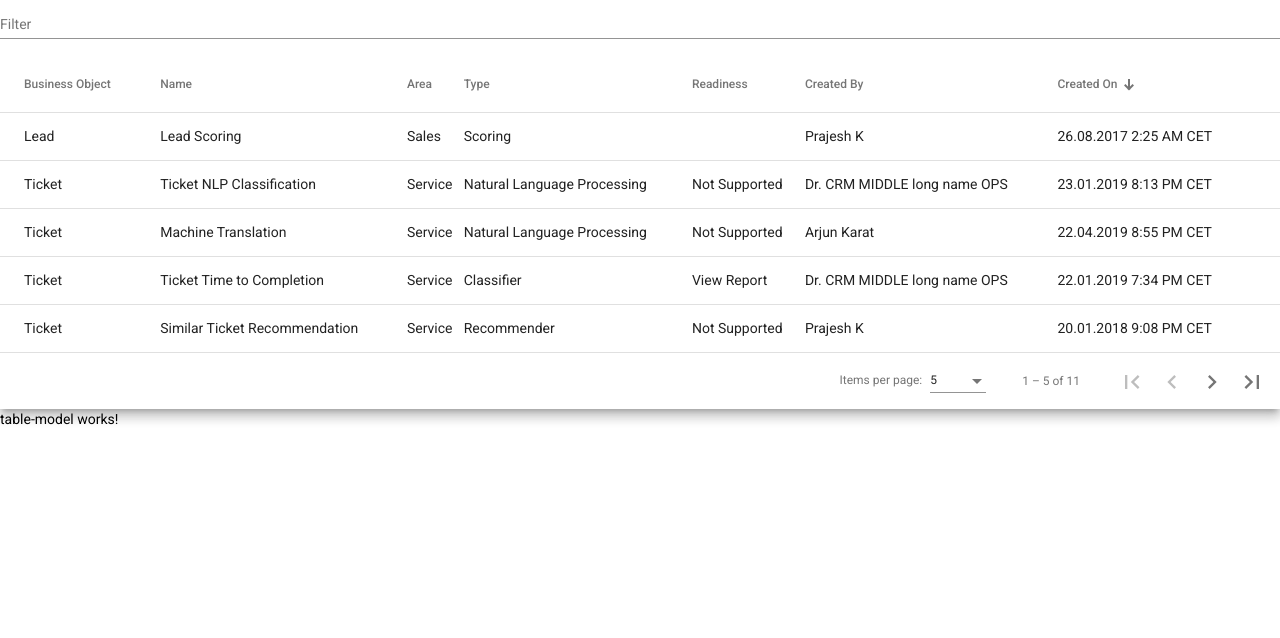
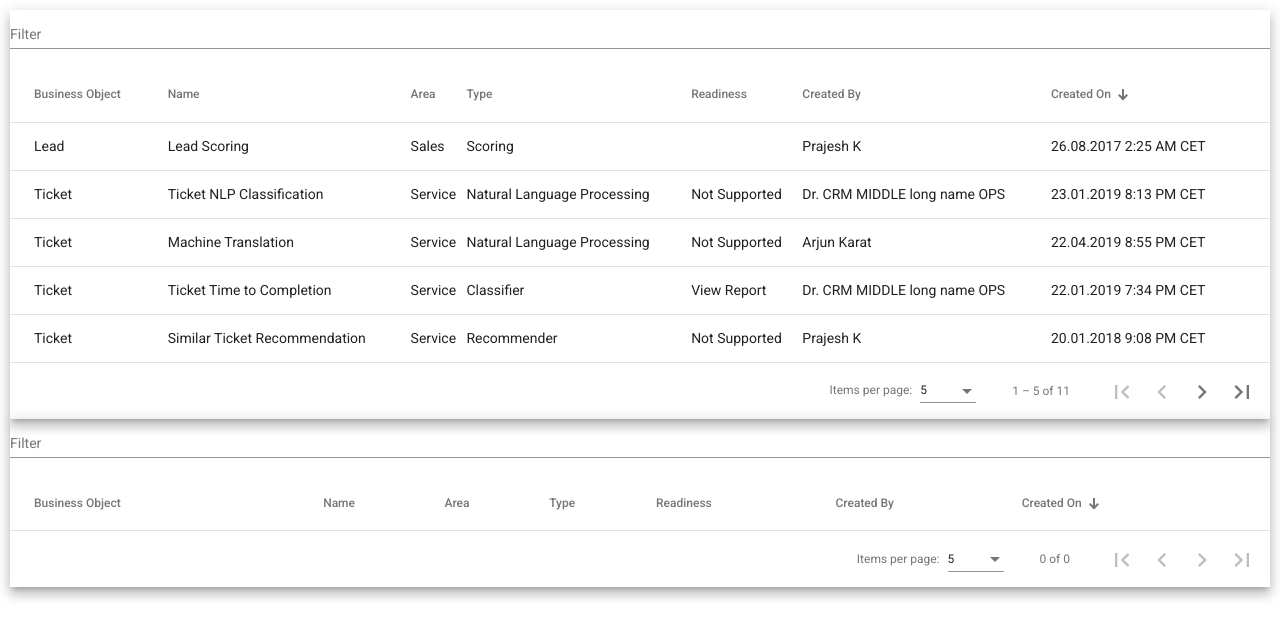
Before and after one commit to vedraiyani/mlmodelsetuppoc, an Angular app: page / in a window 1280 px wide. Shown: the top 638 px of the page. Built offline with nearby package versions, Linux system fonts and the light colour scheme.

Commit message:
Update model on select scenario

```diff
--- a/src/app/app.component.html
+++ b/src/app/app.component.html
@@ -1,2 +1,4 @@
-<table-basic-example>loading</table-basic-example>
-<table-model>loading2</table-model>
+<div class='rootcontainer'>
+    <table-basic-example>loading</table-basic-example>
+</div>
+<!-- <table-model>loading3</table-model> -->
--- a/src/app/app.component.sass
+++ b/src/app/app.component.sass
@@ -0,0 +1,2 @@
+.rootcontainer
+    padding: 10px
--- a/src/app/table-basic-example/table-basic-example.component.html
+++ b/src/app/table-basic-example/table-basic-example.component.html
@@ -50,9 +50,11 @@
     </ng-container>
 
     <tr mat-header-row *matHeaderRowDef="displayedColumns; sticky: true"></tr>
-    <tr mat-row *matRowDef="let row; columns: displayedColumns;" [ngClass]="{'highlight': selectedRowIndex == row.id}"
+    <tr mat-row *matRowDef="let row; columns: displayedColumns;" [ngClass]="{'highlight': (selectedRow!=undefined && selectedRow.index == row.index)}"
          (click)="highlight(row)"></tr>
   </table>
 
   <mat-paginator [pageSizeOptions]="[5, 10, 20]" showFirstLastButtons></mat-paginator>
 </div>
+<!-- <table-model *ngIf="selectedRow!=undefined" [Scenario]="selectedRow">loading2</table-model> -->
+<table-model [Scenario]="selectedRow">loading2</table-model>
--- a/src/app/table-basic-example/table-basic-example.component.ts
+++ b/src/app/table-basic-example/table-basic-example.component.ts
@@ -17,7 +17,7 @@ import { MyserviceService } from '../myservice.service';
 export class TableBasicExampleComponent implements OnInit {
   displayedColumns: string[];
   dataSource : MatTableDataSource<any>;
-  selectedRowIndex: number = -1;
+  selectedRow: any;
 
   @ViewChild(MatPaginator, {static: true}) paginator: MatPaginator;
   @ViewChild(MatSort, {static: true}) sort: MatSort;
@@ -31,7 +31,7 @@ export class TableBasicExampleComponent implements OnInit {
         // var obj: {[k: string]: any} = ele;
         // obj.id = index;
         // return obj;
-        ele['id']=index;
+        ele['index']=index;
         return ele;
       }));
       this.displayedColumns = ['Business Object', 'Name', 'Area', 'Type', 'Readiness', 'Created By', 'Created On'];
@@ -46,6 +46,6 @@ export class TableBasicExampleComponent implements OnInit {
   }
 
   highlight(row){
-      this.selectedRowIndex = row.id;
+      this.selectedRow = row;
   }
 }
--- a/src/app/table-model/table-model.component.html
+++ b/src/app/table-model/table-model.component.html
@@ -1 +1,59 @@
-<p>table-model works!</p>
+<p *ngIf="Scenario!=undefined">table-model works!{{Scenario!=undefined && Scenario.index}}</p>
+<div class="mat-elevation-z8">
+
+  <mat-form-field>
+    <mat-label>Filter</mat-label>
+    <input matInput (keyup)="applyFilter($event)" placeholder="Ex. ium">
+  </mat-form-field>
+
+  <table mat-table [dataSource]="dataSource" matSort #ModelSort="matSort" matSortActive="Created On" matSortDirection="desc" matSortDisableClear>
+
+    <!-- BO Column -->
+    <ng-container matColumnDef="Business Object">
+      <th mat-header-cell *matHeaderCellDef mat-sort-header> Business Object </th>
+      <td mat-cell *matCellDef="let element"> {{element['Business Object']}} </td>
+    </ng-container>
+
+    <!-- Name Column -->
+    <ng-container matColumnDef="Name">
+      <th mat-header-cell *matHeaderCellDef mat-sort-header> Name </th>
+      <td mat-cell *matCellDef="let element"> {{element['Name']}} </td>
+    </ng-container>
+
+    <!-- Area Column -->
+    <ng-container matColumnDef="Area">
+      <th mat-header-cell *matHeaderCellDef mat-sort-header> Area </th>
+      <td mat-cell *matCellDef="let element"> {{element['Area']}} </td>
+    </ng-container>
+
+    <!-- Type Column -->
+    <ng-container matColumnDef="Type">
+      <th mat-header-cell *matHeaderCellDef mat-sort-header> Type </th>
+      <td mat-cell *matCellDef="let element"> {{element['Type']}} </td>
+    </ng-container>
+
+    <!-- Readiness Column -->
+    <ng-container matColumnDef="Readiness">
+      <th mat-header-cell *matHeaderCellDef mat-sort-header> Readiness </th>
+      <td mat-cell *matCellDef="let element"> {{element['Readiness']}} </td>
+    </ng-container>
+
+    <!-- Created By Column -->
+    <ng-container matColumnDef="Created By">
+      <th mat-header-cell *matHeaderCellDef mat-sort-header> Created By </th>
+      <td mat-cell *matCellDef="let element"> {{element['Created By']}} </td>
+    </ng-container>
+
+    <!-- Created On Column -->
+    <ng-container matColumnDef="Created On">
+      <th mat-header-cell *matHeaderCellDef mat-sort-header> Created On </th>
+      <td mat-cell *matCellDef="let element"> {{element['Created On']}} </td>
+    </ng-container>
+
+    <tr mat-header-row *matHeaderRowDef="displayedColumns; sticky: true"></tr>
+    <tr mat-row *matRowDef="let row; columns: displayedColumns;" [ngClass]="{'highlight': (selectedRow!=undefined && selectedRow.index == row.index)}"
+         (click)="highlight(row)"></tr>
+  </table>
+
+  <mat-paginator #ModelPaginator="matPaginator" [pageSizeOptions]="[5, 10, 20]" showFirstLastButtons></mat-paginator>
+</div>
--- a/src/app/table-model/table-model.component.sass
+++ b/src/app/table-model/table-model.component.sass
@@ -0,0 +1,12 @@
+table
+  width: 100%
+
+th.mat-sort-header-sorted
+  color: black
+
+.mat-form-field
+  font-size: 14px
+  width: 100%
+
+.highlight
+  background: #98AFC7
--- a/src/app/table-model/table-model.component.ts
+++ b/src/app/table-model/table-model.component.ts
@@ -1,4 +1,9 @@
-import { Component, OnInit } from '@angular/core';
+import { Component, OnInit, Input, ViewChild } from '@angular/core';
+import {MatTableDataSource} from '@angular/material/table';
+import {MatPaginator} from '@angular/material/paginator';
+import {MatSort} from '@angular/material/sort';
+
+import { MyserviceService } from '../myservice.service';
 
 @Component({
   selector: 'table-model',
@@ -7,9 +12,54 @@ import { Component, OnInit } from '@angular/core';
 })
 export class TableModelComponent implements OnInit {
 
-  constructor() { }
+  // @Input() Scenario: any;
 
-  ngOnInit(): void {
+  displayedColumns: string[];
+  dataSource : MatTableDataSource<any> = new MatTableDataSource<any>();
+  selectedRow: any;
+
+  @ViewChild('ModelPaginator', {static: true, read: MatPaginator}) modelpaginator: MatPaginator;
+  @ViewChild('ModelSort', {static: true}) modelsort: MatSort;
+
+  constructor(private myservice: MyserviceService){ }
+
+  private _scenario = '';
+
+  @Input()
+  set Scenario(scenario: any) {
+    this._scenario = scenario;
+    if(scenario!=undefined){
+      this.dataSource.data = this.myservice.fetchMockScenarioes().map((ele,index)=>{
+        ele['index']=index;
+        return ele;
+      }).slice(0,scenario.index+1);
+      // this.displayedColumns = ['Business Object', 'Name', 'Area', 'Type', 'Readiness', 'Created By', 'Created On'];
+      // this.dataSource.paginator = this.modelpaginator;
+      // this.dataSource.sort = this.modelsort;
+    }
+  }
+
+  get Scenario(): any { return this._scenario; }
+
+  ngOnInit() {
+    setTimeout(() => {
+      // this.dataSource.data = this.myservice.fetchMockScenarioes().map((ele,index)=>{
+      //   ele['index']=index;
+      //   return ele;
+      // });
+      this.displayedColumns = ['Business Object', 'Name', 'Area', 'Type', 'Readiness', 'Created By', 'Created On'];
+      this.dataSource.paginator = this.modelpaginator;
+      this.dataSource.sort = this.modelsort;
+    });
+  }
+
+  applyFilter(event: Event) {
+    const filterValue = (event.target as HTMLInputElement).value;
+    this.dataSource.filter = filterValue.trim().toLowerCase();
+  }
+
+  highlight(row){
+      this.selectedRow = row;
   }
 
 }
```
